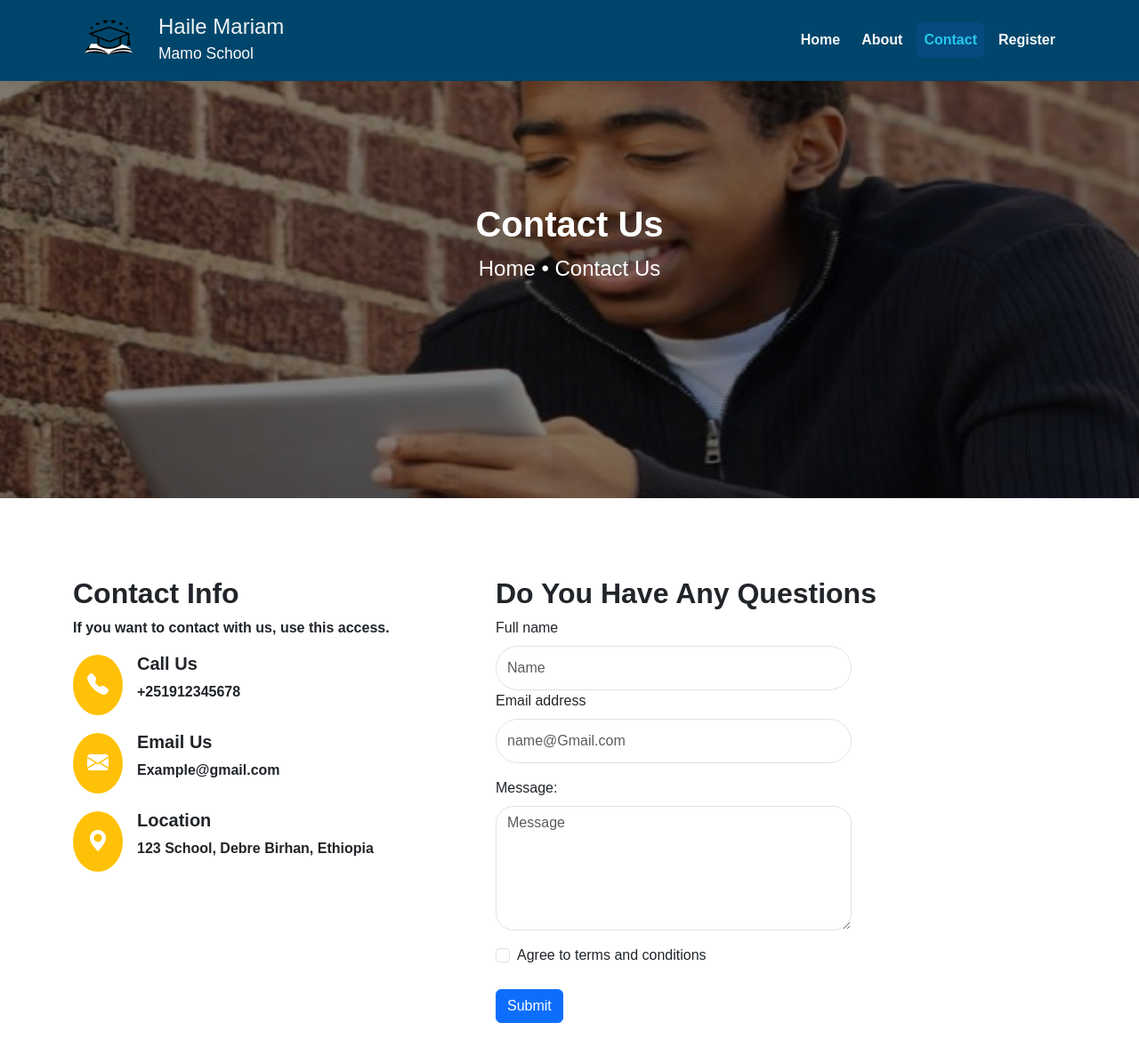
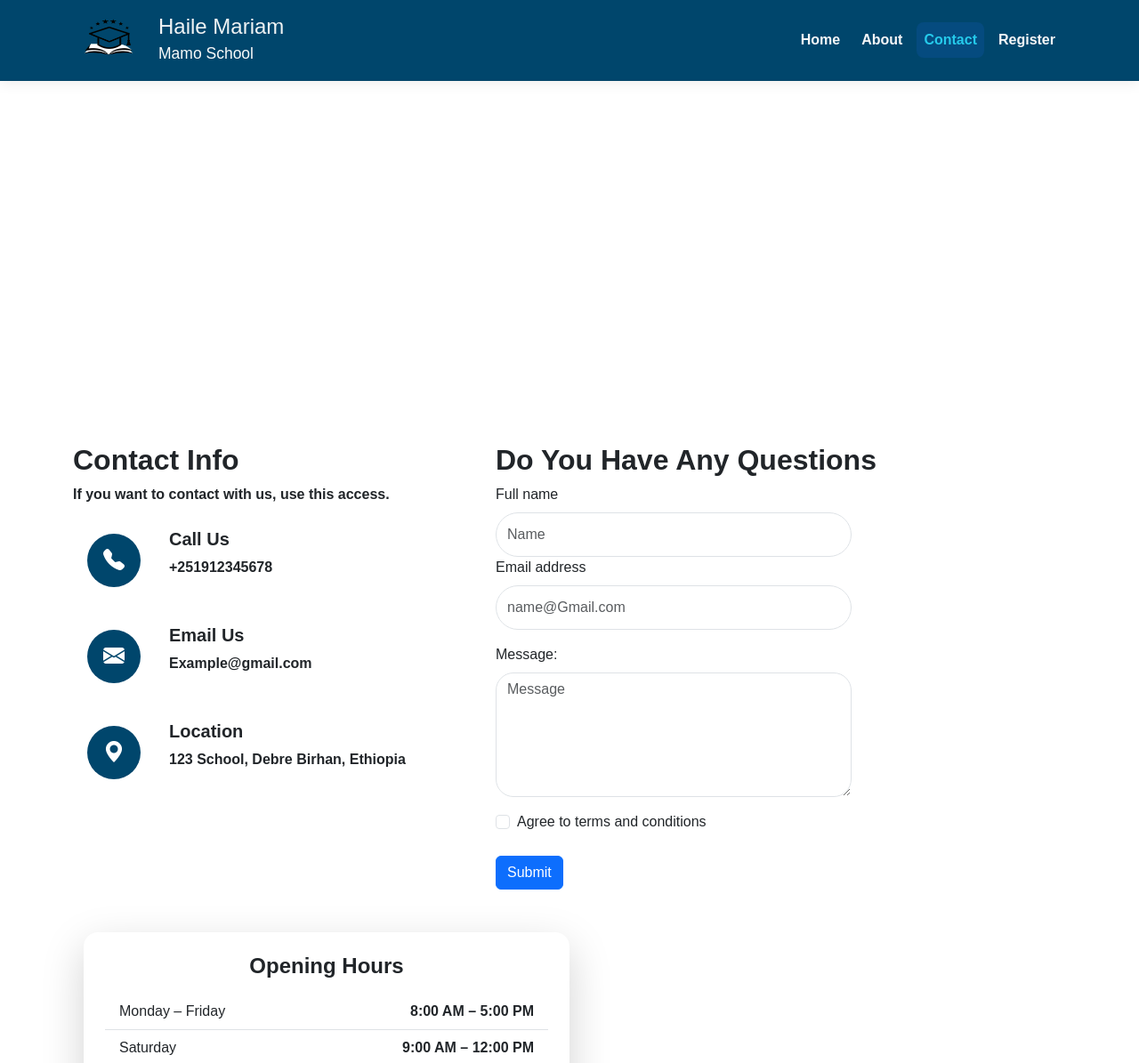
Before and after one commit to henok03/School-project-1, a PHP site: the page made by contact us.html in a window 1280 px wide. Shown: the top 1195 px of the page at 89% size. Run offline with PHP 8.4, Linux system fonts and the light colour scheme.

Commit message:
i add opening hours

```diff
--- a/contact us.html
+++ b/contact us.html
@@ -44,22 +44,17 @@
         </div>
     </nav>
 
-<section class="hero-section">
-  <div class="carousel-inner" style="height: 600px;">
-    <div class="carousel-item active position-relative">
-      <div class="img">
-            <img src="about us image/ipad.jpeg" class="d-block w-100 "style=" height: 560px;  filter: brightness(50%);" alt="...">
-      </div>
+<section class="hero">
+  <div class="hero-inner">
+    <h1><strong>Contact us</strong></h1>
+  </div>
 
-      <div class="hero-overlay">
 
-      <div class="carousel-caption d-flex flex-column justify-content-center align-items-center text-center">
-        <h1 class="fw-bold" Data-aos="fade-up">Contact Us</h1>
-        <p class="fs-4" Data-aos="fade-up" style="margin-bottom: 200px;">Home • Contact Us</p>
-      </div>
-    </div>
-  </div>
-  </div>
+
+  <svg class="torn-divider" viewBox="0 0 1200 100" preserveAspectRatio="none" aria-hidden="true">
+    <path d="M0,60 L40,48 L80,70 L120,40 L160,58 L200,35 L240,60 L280,50 L320,72 L360,45 L400,60 L440,38 L480,56 L520,30 L560,62 L600,40 L640,58 L680,33 L720,60 L760,50 L800,70 L840,44 L880,62 L920,38 L960,60 L1000,40 L1040,58 L1080,32 L1120,60 L1160,48 L1200,60 L1200,100 L0,100 Z"
+          fill="#ffffff"></path>
+  </svg>
 </section>
 
 <div class="container mt-5">
@@ -70,8 +65,10 @@
 
       <div class="mb-4">
         <div class="d-flex align-items-center mb-3">
-          <div class="bg-warning rounded-circle p-3 me-3" Data-aos="fade-left">
+          <div class="rounded-circle p-3 me-3" Data-aos="fade-left">
+            <div class="icon-box">
             <i class="bi bi-telephone-fill fs-4 text-white"></i>
+            </div>
           </div>
           <div>
             <h5 class="fw-bold" Data-aos="fade-left">Call Us</h5>
@@ -81,8 +78,10 @@
 
 
 <div class="d-flex align-items-center mb-3">
-          <div class="bg-warning rounded-circle p-3 me-3" Data-aos="fade-left">
+          <div class="rounded-circle p-3 me-3" Data-aos="fade-left">
+            <div class="icon-box">
             <i class="bi bi-envelope-fill fs-4 text-white"></i>
+            </div>
           </div>
           <div>
             <h5 class="fw-bold" Data-aos="fade-left">Email Us</h5>
@@ -90,8 +89,10 @@
           </div>
         </div>
         <div class="d-flex align-items-center">
-          <div class="bg-warning rounded-circle p-3 me-3" Data-aos="fade-left">
+          <div class="rounded-circle p-3 me-3" Data-aos="fade-left">
+            <div class="icon-box">
             <i class="bi bi-geo-alt-fill fs-4 text-white"></i>
+            </div>
           </div>
           <div>
             <h5 class="fw-bold" Data-aos="fade-left">Location</h5>
@@ -135,6 +136,36 @@
 </div>
 </div>
 
+<div class="container my-5">
+
+        <div class="col-md-6">
+            <div class="card shadow-lg border-0 rounded-4">
+                <div class="card-body p-4">
+                  <div class="mb-4">
+                    <h4 class="mb-3 text-center fw-bold">Opening Hours</h4>
+
+                    <ul class="list-group list-group-flush">
+                        <li class="list-group-item d-flex justify-content-between">
+                            <span>Monday – Friday</span>
+                            <span class="fw-semibold">8:00 AM – 5:00 PM</span>
+                        </li>
+
+                        <li class="list-group-item d-flex justify-content-between">
+                            <span>Saturday</span>
+                            <span class="fw-semibold">9:00 AM – 12:00 PM</span>
+                        </li>
+
+                        <li class="list-group-item d-flex justify-content-between">
+                            <span>Sunday</span>
+                            <span class="fw-semibold text-danger">Closed</span>
+                        </li>
+                    </ul>
+                    </div>
+                </div>
+            </div>
+        </div>
+</div>
+
 
 </div>
 <div class="container-fluid">
@@ -152,14 +183,14 @@
 
             <!-- School -->
             <div class="col-12 col-md-4">
-                <h5 class="fw-bold mb-3">HMM Secondary School</h5>
+                <h5 class="fw-bold mb-3 text-center text-small-start">HMM Secondary School</h5>
 
                 <h6 class="fw-bold"></h6>
-                <p class="mb-1">Phone: (123) 456-7890</p>
-                <p class="mb-3">Email: example@gmail.com</p>
+                <p class="mb-1 text-center text-small-start">Phone: (123) 456-7890</p>
+                <p class="mb-3 text-center text-small-start">Email: example@gmail.com</p>
 
-                <h6 class="fw-bold">Founding</h6>
-                <p>since 1935 E.C</p>
+                <h6 class="fw-bold text-center text-small-start">Founding</h6>
+                <p class="text-center text-small-start">since 1935 E.C</p>
             </div>
 
             <!-- Divider -->
@@ -169,11 +200,11 @@
 
             <!-- Menu -->
             <div class="col-6 col-md-3">
-                <h5 class="fw-bold mb-3">Menu</h5>
-                <p><a href="index.html">Home</a></p>
-                <p><a href="index2.html">About us</a></p>
-                <p><a href="contact us.html">Contact us</a></p>
-                <p><a href="#">Register</a></p>
+                <h5 class="fw-bold mb-3" style="margin-left: 30px;">Menu</h5>
+                <p><a href="index.html"  style="margin-left: 30px;">Home</a></p>
+                <p><a href="index2.html" style="margin-left: 30px;">About us</a></p>
+                <p><a href="contact us.html" style="margin-left: 30px;">Contact us</a></p>
+                <p><a href="#" style="margin-left: 30px;">Register</a></p>
             </div>
 
             <!-- Address -->
@@ -186,8 +217,8 @@
             </div>
 
             <!-- Follow Us -->
-            <div class="col-12 mt-4 ">
-                <h5 class="fw-bold mb-3">Follow us</h5>
+            <div class="col-12 mt-4 align-items-center d-flex flex-column">
+                <h5 class="fw-bold mb-3 ">Follow us</h5>
                 <div class=" gap-3 d-flex justify-content-center ">
                     <a href="#" class="social-icon"><i class="bi bi-facebook"></i></a>
                     <a href="#" class="social-icon"><i class="bi bi-twitter"></i></a>
--- a/contact.css
+++ b/contact.css
@@ -81,9 +81,35 @@
         .navbar-toggler-icon::after {
             bottom: 0;
         }
-        .img{
-        background-color: ( #022435b3)
-        }
+.hero {
+    position: relative;
+    background-image: linear-gradient( #022435b3),
+                  url('about us image/student.jpeg');
+
+
+    background-size: cover;
+    background-position: center;
+    height: 360px;
+    display: flex;
+    margin-top: 90px;
+    align-items: center;
+    justify-content: center;
+    color: #ffffff;
+  }
+
+  .hero-inner { z-index: 1; }
+
+  .torn-divider {
+    position: absolute;
+    left: 0;
+    right: 0;
+    bottom: -1px;
+    width: 100%;
+    height: 80px;
+    z-index: 2;
+    display: block;
+    pointer-events: none;
+  }
  body {
       font-family: 'Out fit';
       background-color: #ffffff;
@@ -97,9 +123,9 @@
       box-shadow: 0 0 10px rgba(0,0,0,0.1);
     }
     .icon-box {
-      width: 45px;
-      height: 45px;
-      background:  #00b3ff;
+      width: 60px;
+      height: 60px;
+      background-color:  #00466c;
       display: flex;
       justify-content: center;
       align-items: center;
```
Also changed, not shown: index2.html (+20 -20 lines), about us image/ipad.jpeg (deleted), about us image/student.jpeg (added).
